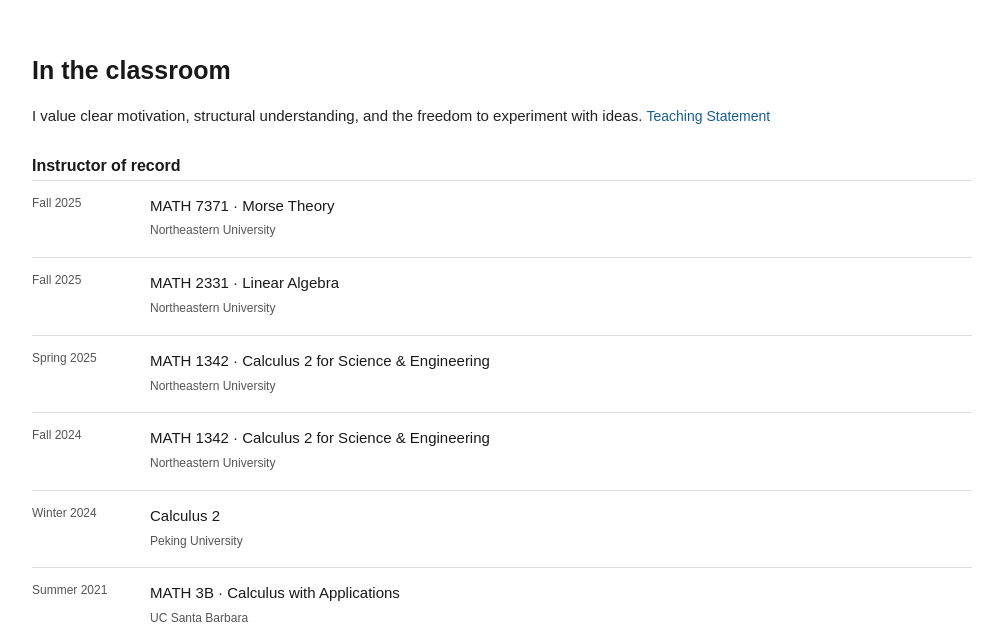
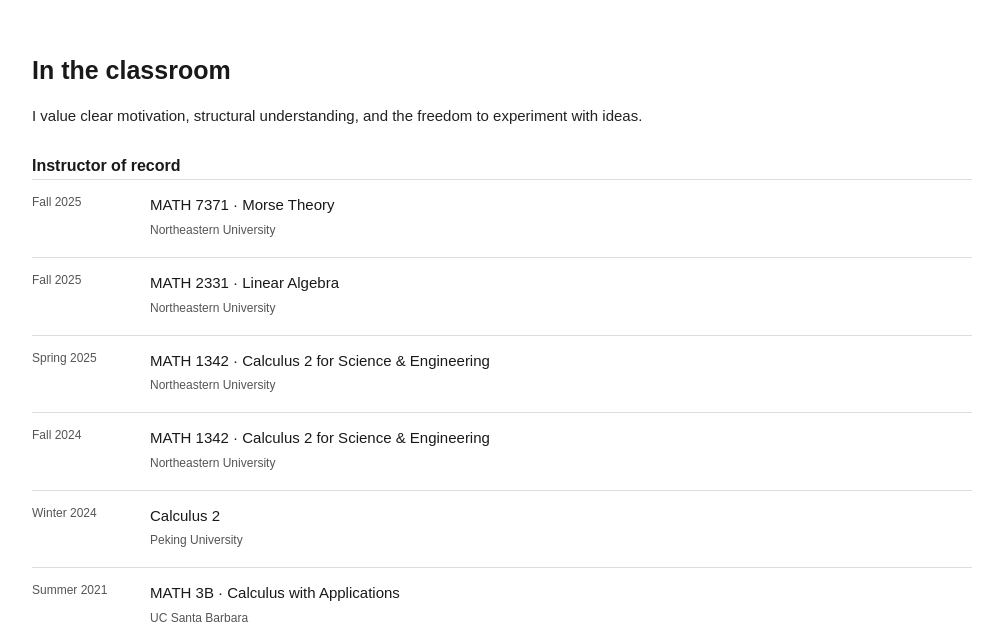
Before and after one commit to j-yan783/j-yan_math.github.io, a Jekyll site: the page index.html, which Jekyll copies as it is, in a window 1280 px wide and 900 px high, scrolled down 2896 px. Shown: the part 152-789 px from the top of the window, without its empty margins (138-1141 px from the left). Built offline with Jekyll 4.4.1, drawn with Linux system fonts in a browser that asks for light colours.

Commit message:
Update index.html

```diff
--- a/index.html
+++ b/index.html
@@ -41,7 +41,7 @@
     <article class="publication"><span class="pub-year">2024</span><div><p class="authors">Martin Puchol · Junrong Yan</p><h3><a href="https://arxiv.org/abs/2407.17100"> [12] Generalized Morse Functions, Excision and Higher Torsions <span>↗</span></a></h3><p class="venue">arXiv:2407.17100</p></div></article>
     <article class="publication"><span class="pub-year">2023</span><div><p class="authors">Junrong Yan</p><h3><a href="https://arxiv.org/abs/2301.02591"> [13] A New Analytic Proof of Gluing Formula for Analytic Torsion Forms <span>↗</span></a></h3><p class="venue">arXiv:2301.02591</p></div></article>
   </div><div class="in-prep"><span>In preparation</span><p><strong>Xianzhe Dai · Junrong Yan.</strong> Analytic Torsion for Witten Deformation on Non-compact Manifolds.</p></div></section>
-  <section class="section teaching" id="teaching"><div class="section-kicker"><span>04</span><p>Teaching</p></div><div class="teaching-grid"><div><h2>In the<br><em> classroom</em></h2><p>I value clear motivation, structural understanding, and the freedom to experiment with ideas. <a class="button text" href="Teaching_Statement .pdf">Teaching Statement</a> </p></div><div class="course-list"><h3>Instructor of record</h3>
+  <section class="section teaching" id="teaching"><div class="section-kicker"><span>04</span><p>Teaching</p></div><div class="teaching-grid"><div><h2>In the<br><em> classroom</em></h2><p>I value clear motivation, structural understanding, and the freedom to experiment with ideas.</p></div><div class="course-list"><h3>Instructor of record</h3>
     <article><span>Fall 2025</span><div><strong>MATH 7371 · Morse Theory</strong><p>Northeastern University</p></div></article><article><span>Fall 2025</span><div><strong>MATH 2331 · Linear Algebra</strong><p>Northeastern University</p></div></article><article><span>Spring 2025</span><div><strong>MATH 1342 · Calculus 2 for Science &amp; Engineering</strong><p>Northeastern University</p></div></article><article><span>Fall 2024</span><div><strong>MATH 1342 · Calculus 2 for Science &amp; Engineering</strong><p>Northeastern University</p></div></article><article><span>Winter 2024</span><div><strong>Calculus 2</strong><p>Peking University</p></div></article><article><span>Summer 2021</span><div><strong>MATH 3B · Calculus with Applications</strong><p>UC Santa Barbara</p></div></article>
   </div></div><div class="teaching-secondary"><div><h3>Undergraduate mentoring</h3><p><strong>Jiasheng Lin</strong> · Morse theory and Floer homology</p><p><strong>Kai Yan &amp; Xinzhe Li</strong> · Gauge theory, TQFT, and knot theory</p></div><details><summary>Teaching assistant &amp; reader experience <span>+</span></summary><p>Teaching assistant for ten courses at UC Santa Barbara (2018–2021), including Transitions to Higher Mathematics, Vector Calculus, and Calculus for Social and Life Sciences. Reader for Methods of Analysis and Introduction to Linear Algebra.</p></details></div></section>
   <footer><div><p class="eyebrow">Let’s talk mathematics</p><h2>Get in <em> touch.</em></h2></div><a href="mailto:j.yan@northeastern.edu">j.yan@northeastern.edu <span>↗</span></a><p class="copyright">© 2026 Junrong Yan</p></footer>
```
